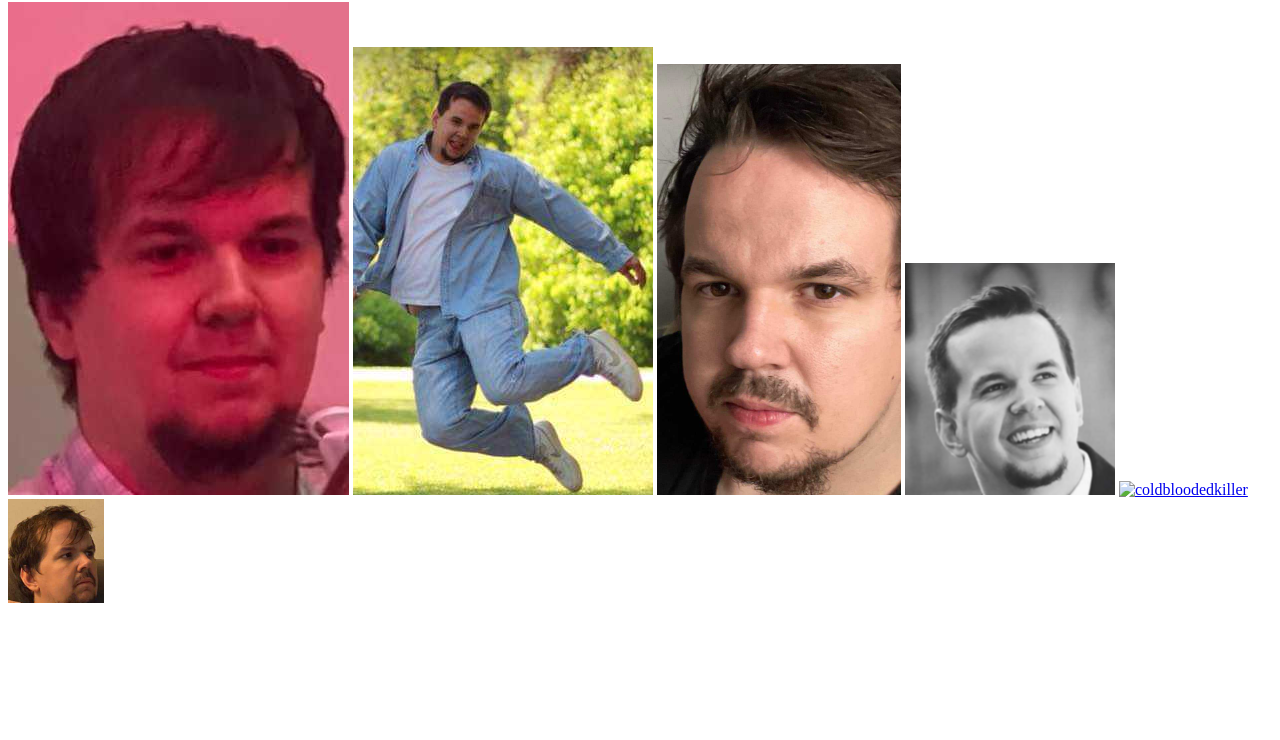
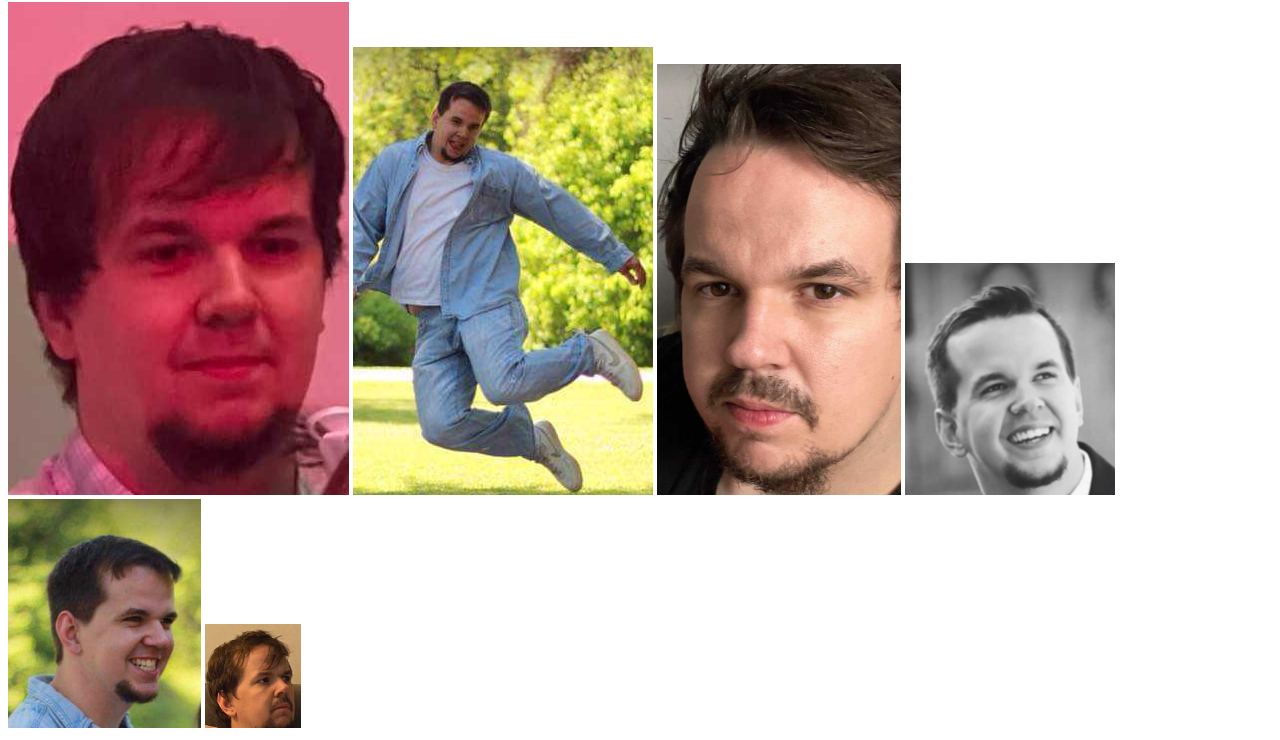
Before and after one commit to CruzSanchez/JohnsWebsite, a plain HTML site: page index.html in a window 1280 px wide. Shown: the part 78-818 px from the top of the page. Drawn offline with Linux system fonts and the light colour scheme; the site is published under a folder, as on GitHub Pages, so addresses that start at the root find nothing.

Commit message:
Forgot one slash

```diff
--- a/index.html
+++ b/index.html
@@ -14,7 +14,7 @@
         <a href="https://longdogechallenge.com/" target="_blank"><img src="images/jumpin.png" alt="kickflip"></a>
         <a href="https://onesquareminesweeper.com/" target="_blank"><img src="images/upfront.png" alt="selfie"></a>
         <a href="https://floatingqrcode.com/" target="_blank"><img src="images/wedding.png" alt="happydays"></a>
-        <a href="https://mondrianandme.com/" target="_blank" rel="noopener noreferrer"><img src="/images/Cheesin.png" alt="coldbloodedkiller"></a>
+        <a href="https://mondrianandme.com/" target="_blank" rel="noopener noreferrer"><img src="images/Cheesin.png" alt="coldbloodedkiller"></a>
         <a href="https://ezstat.ru/26Lfz7.html" target="_blank"><img src="images/favicon.png" alt="ihatemylife"></a>
     </div>
 </body>
```
